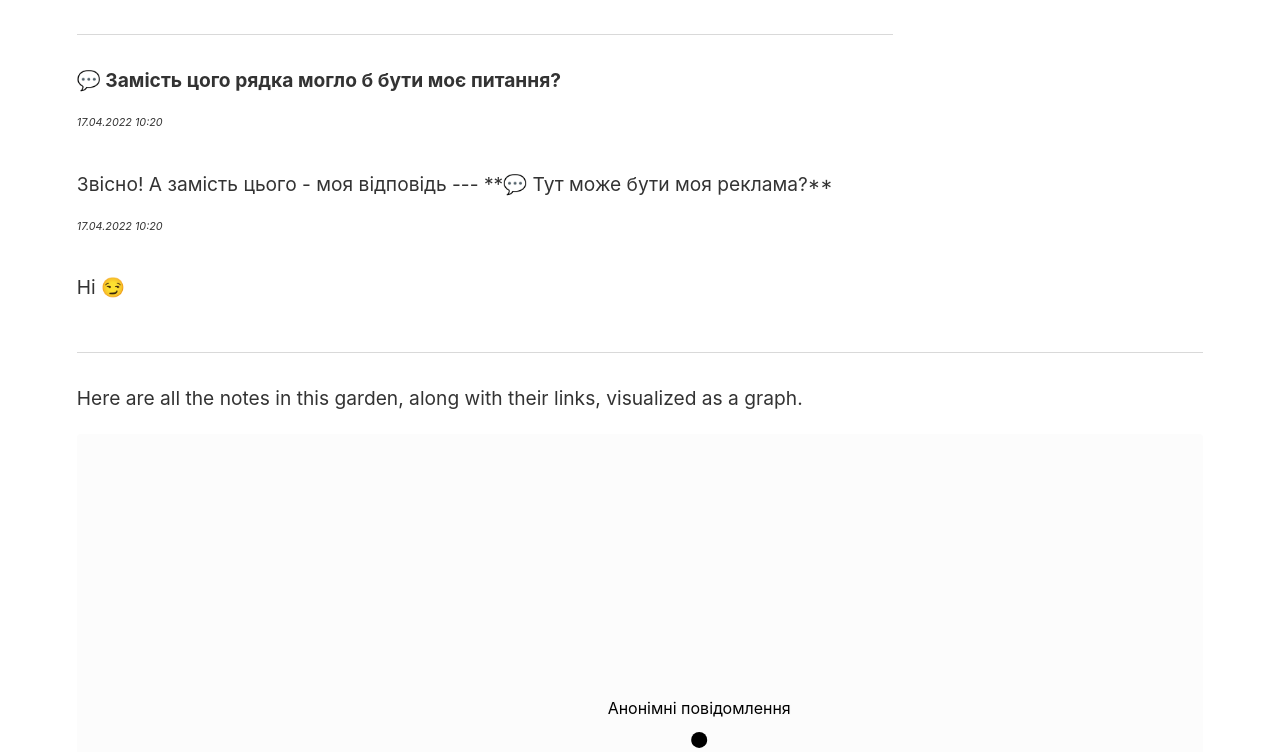
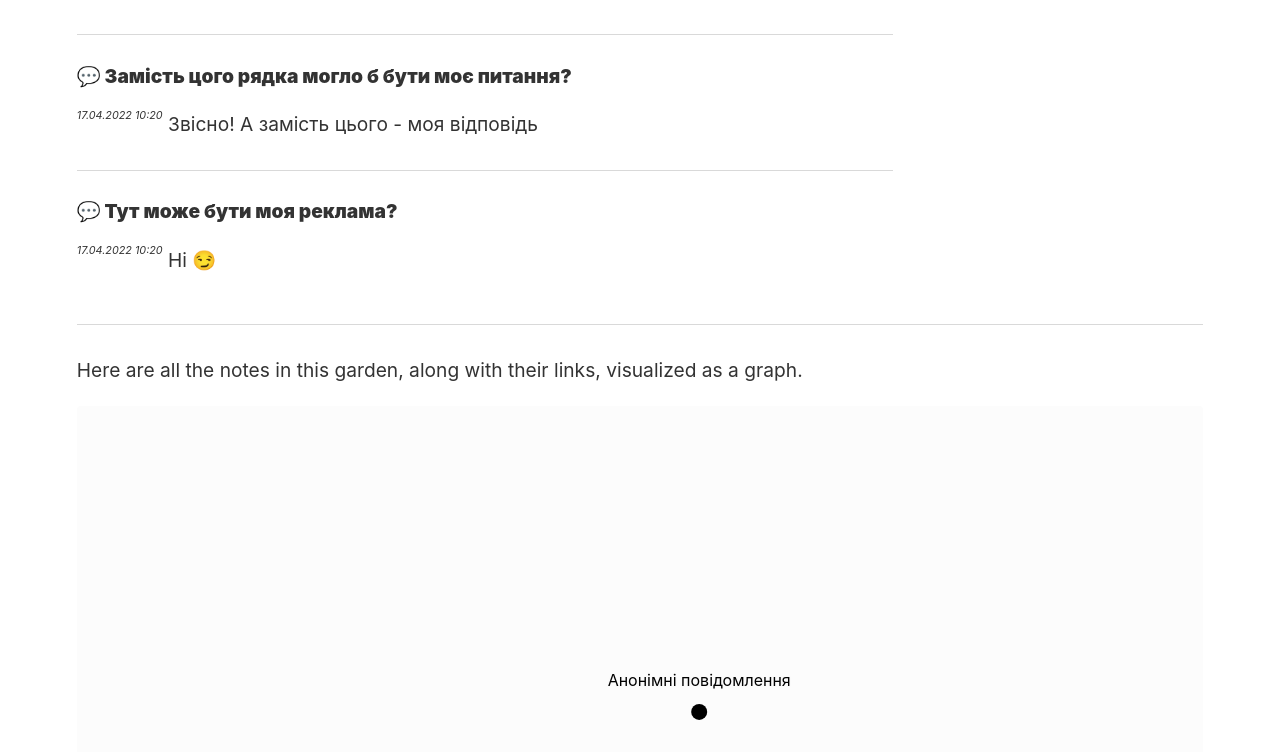
Before and after one commit to Laktionof/digital-garden, a Jekyll site: the page built from _notes/anon.md, in a window 1280 px wide and 900 px high, scrolled down 634 px, cut to the strip 148-900 px from the top of the window. Built offline with Jekyll 4.4.1, drawn with Linux system fonts in a browser that asks for light colours.

```diff
--- a/_notes/anon.md
+++ b/_notes/anon.md
@@ -8,13 +8,15 @@ title: Анонімні повідомлення
 
 ---
 
+#### **💬  Замість цого рядка могло б бути моє питання?**
 
-**💬  Замість цого рядка могло б бути моє питання?**
-<p><sup><sup><i>17.04.2022 10:20</i></sup></sup><p>
+<sup><sup><i>17.04.2022 10:20</i></sup></sup>
 Звісно! А замість цього - моя відповідь
+
 
 ---
 
-**💬 Тут може бути моя реклама?**
-<p><sup><sup><i>17.04.2022 10:20</i></sup></sup><p>
+#### **💬 Тут може бути моя реклама?**
+
+<sup><sup><i>17.04.2022 10:20</i></sup></sup>
 Ні 😏
```
